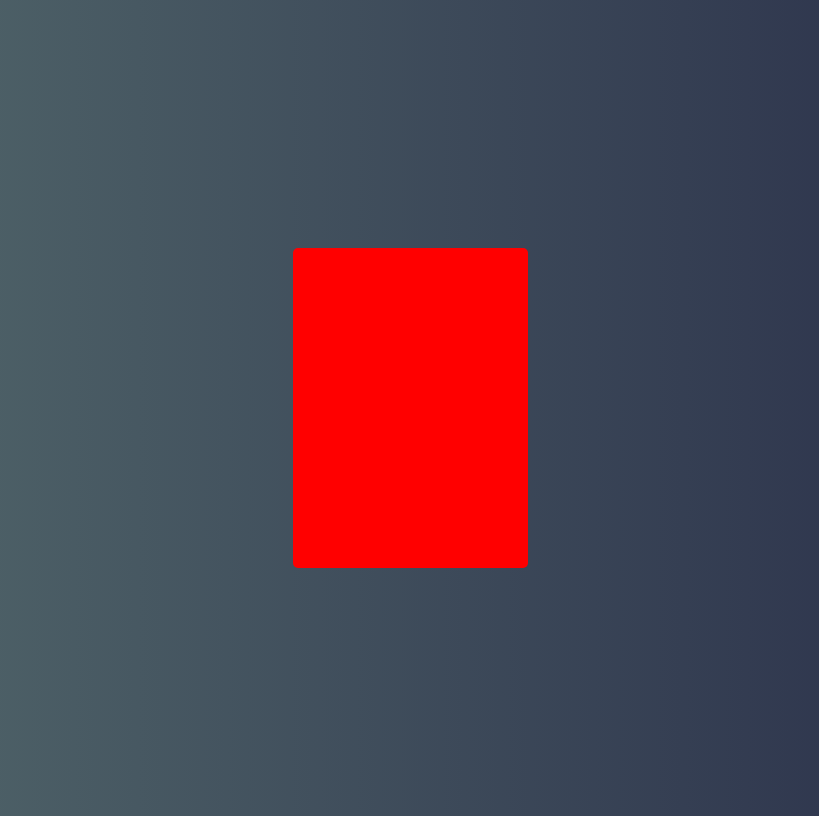
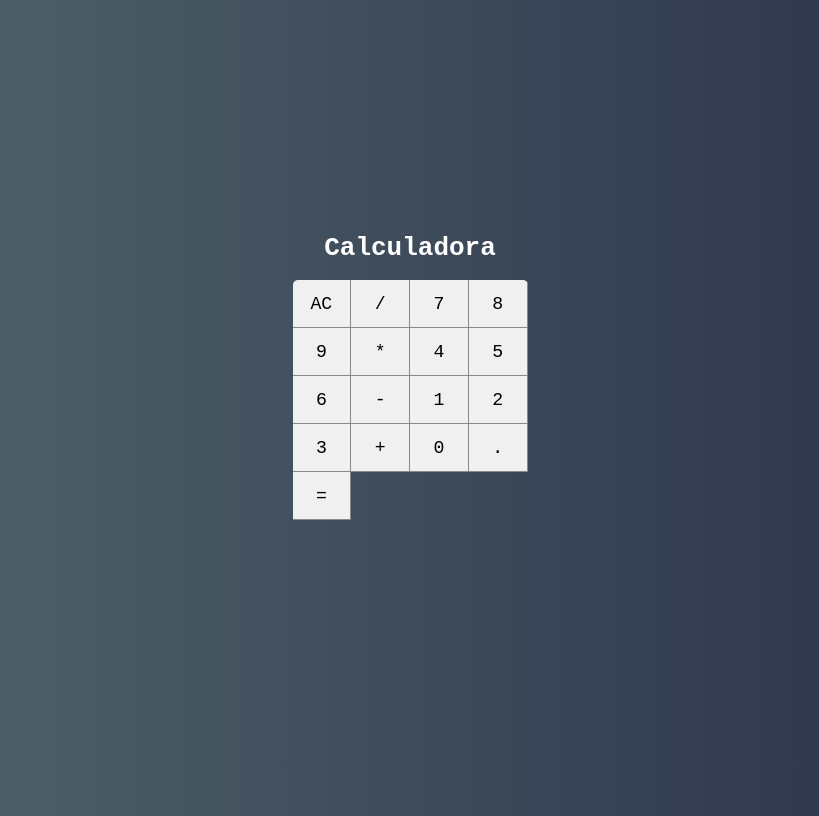
Before and after one commit to TelmiAdame/Calculadora_React, a React (Create React App) app in the folder calculadora/: page / in a window 1280 px wide. Shown: the whole page, without its empty margins (230-1049 px from the left). Built offline with nearby package versions, Linux system fonts and the light colour scheme.

Commit message:
Compenent Button

```diff
--- /dev/null
+++ b/calculadora/src/components/Button.css
@@ -0,0 +1,14 @@
+/*Variável - background e borda*/
+:root {
+    --bg--button: #f0f0f0;
+    --border-button: solid 1px #888;
+}
+
+.button {
+    font-size: 1.4em;
+    background-color: var(--bg--button);
+    border: none;
+    border-right: var(--border-button);
+    border-bottom: var(--border-button);
+    outline: none;
+}
--- /dev/null
+++ b/calculadora/src/components/Button.jsx
@@ -0,0 +1,5 @@
+import React from 'react'
+import './Button.css'
+
+export default props =>
+    <button className = 'button'>{props.label}</button>
--- a/calculadora/src/index.js
+++ b/calculadora/src/index.js
@@ -5,9 +5,10 @@
 import reportWebVitals from './reportWebVitals';
 
 ReactDOM.render(
-  <React.StrictMode>
+  <div>
+    <h1>Calculadora</h1>
     < Calculator />
-  </React.StrictMode>,
+  </div>,
   document.getElementById('root')
 );
 
--- a/calculadora/src/main/Calculator.css
+++ b/calculadora/src/main/Calculator.css
@@ -3,5 +3,8 @@
     width: 235px;
     border-radius: 5px;
     overflow: hidden;
-    background-color: red;
+
+    display: grid;
+    grid-template-columns: repeat(4, 25%);
+    grid-template-rows: 48px 48px 48px 48px 48px;
 }
--- a/calculadora/src/main/Calculator.jsx
+++ b/calculadora/src/main/Calculator.jsx
@@ -1,11 +1,29 @@
 import React, { Component } from "react";
 import './Calculator.css'
+
+import Button from '../components/Button'
 
 export default class Calculator extends Component {
     render () {
         return (
             <div className = "calculator">
-
+                <Button label = "AC"/>
+                <Button label = "/"/>
+                <Button label = "7"/>
+                <Button label = "8"/>
+                <Button label = "9"/>
+                <Button label = "*"/>
+                <Button label = "4"/>
+                <Button label = "5"/>
+                <Button label = "6"/>
+                <Button label = "-"/>
+                <Button label = "1"/>
+                <Button label = "2"/>
+                <Button label = "3"/>
+                <Button label = "+"/>
+                <Button label = "0"/>
+                <Button label = "."/>
+                <Button label = "="/>
             </div>
         )
     }
```
